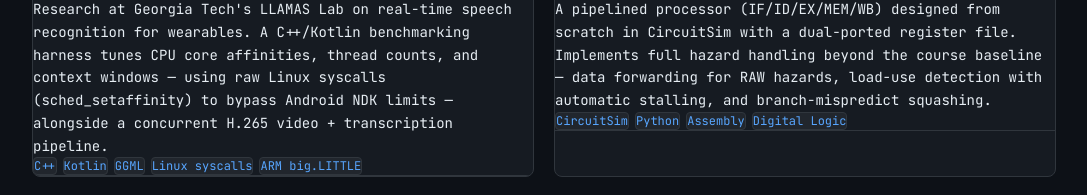
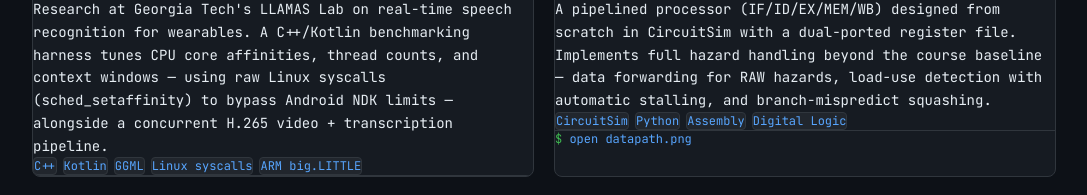
Before and after one commit to JaimeJr1/Portfolio, a React (Vite) app: page / in a window 1280 px wide. Shown: the part 1540-1735 px from the top of the page, without its empty margins (96-1183 px from the left). Built offline with nearby package versions, Linux system fonts and the light colour scheme.

Commit message:
Add real CircuitSim datapath screenshot to pipelined processor card

```diff
--- a/src/data/projects.js
+++ b/src/data/projects.js
@@ -29,6 +29,11 @@
     tech: ['CircuitSim', 'Python', 'Assembly', 'Digital Logic'],
     github: null,
     live: null,
+    image: {
+      src: 'images/projects/pipelined-datapath.png',
+      alt: 'Full 5-stage pipelined datapath built in CircuitSim — FBUF/DBUF/EBUF/MBUF pipeline buffers, dual-ported register file, forwarding unit, and control ROM',
+      label: 'datapath.png',
+    },
     status: 'active',
     featured: true,
     color: '#58a6ff',
```
Also changed, not shown: public/images/projects/pipelined-datapath.png (added).
